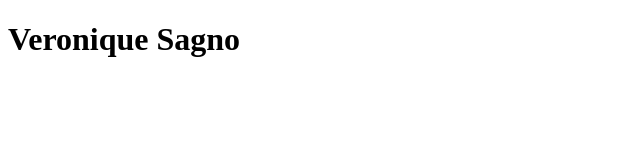
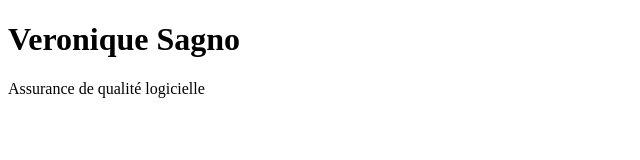
Before and after one commit to Vero-2710/Examen_Git, a plain HTML site: page index.html in a window 1280 px wide. Shown: the whole page, without its empty margins (0-640 px from the left). Drawn offline with Linux system fonts and the light colour scheme.

Commit message:
ajout d'un paragraphe au fichier index.html

```diff
--- a/index.html
+++ b/index.html
@@ -7,5 +7,6 @@
 </head>
 <body>
     <h1>Veronique Sagno</h1>
+    <p>Assurance de qualité logicielle</p>
 </body>
 </html>
```
